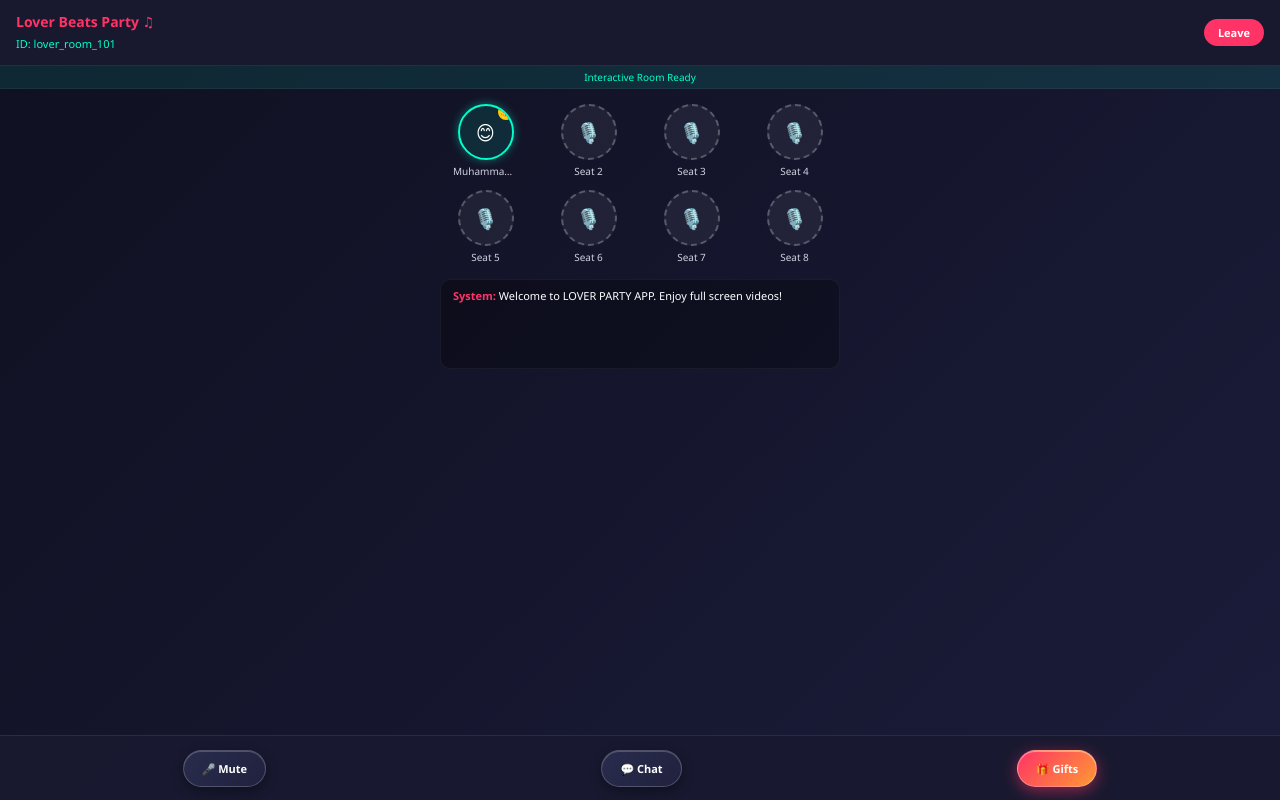
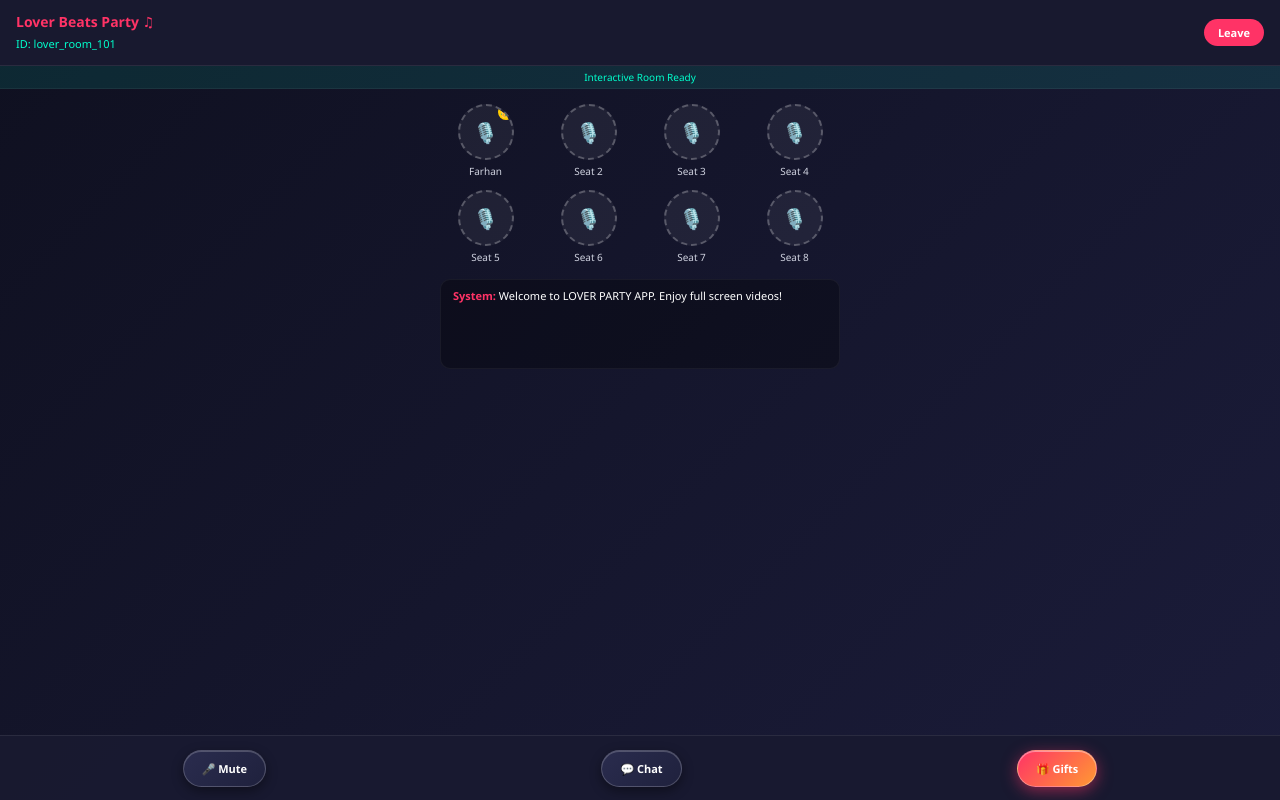
Before and after one commit to sohail8989/LOVEPARTYAPP, a plain HTML site: page room.html in a window 1280 px wide. Drawn offline with Linux system fonts and the light colour scheme.

Commit message:
Add files via upload

```diff
--- a/room.html
+++ b/room.html
@@ -158,12 +158,15 @@
         let zg = null;
         let localStream = null;
         let isMuted = false;
-        const userID = 'user_' + Math.floor(Math.random() * 100000);
-        const userName = 'Muhammad Farhan'; // Your owner profile name
+                // Dynamic user fetch from Firebase / Local Storage
+        let savedUser = JSON.parse(localStorage.getItem('currentUser')) || {};
+
+        // Dynamic User & ID creation
+        const userID = savedUser.uid || ('user_' + Math.floor(100000 + Math.random() * 900000));
+        const userName = savedUser.displayName || savedUser.email?.split('@')[0] || ('User_' + Math.floor(1000 + Math.random() * 9000));
 
         let seatsData = {
-            1: { user: 'Muhammad Farhan' },
-            2: null, 3: null, 4: null,
+            1: null, 2: null, 3: null, 4: null,
             5: null, 6: null, 7: null, 8: null
         };
 
```
